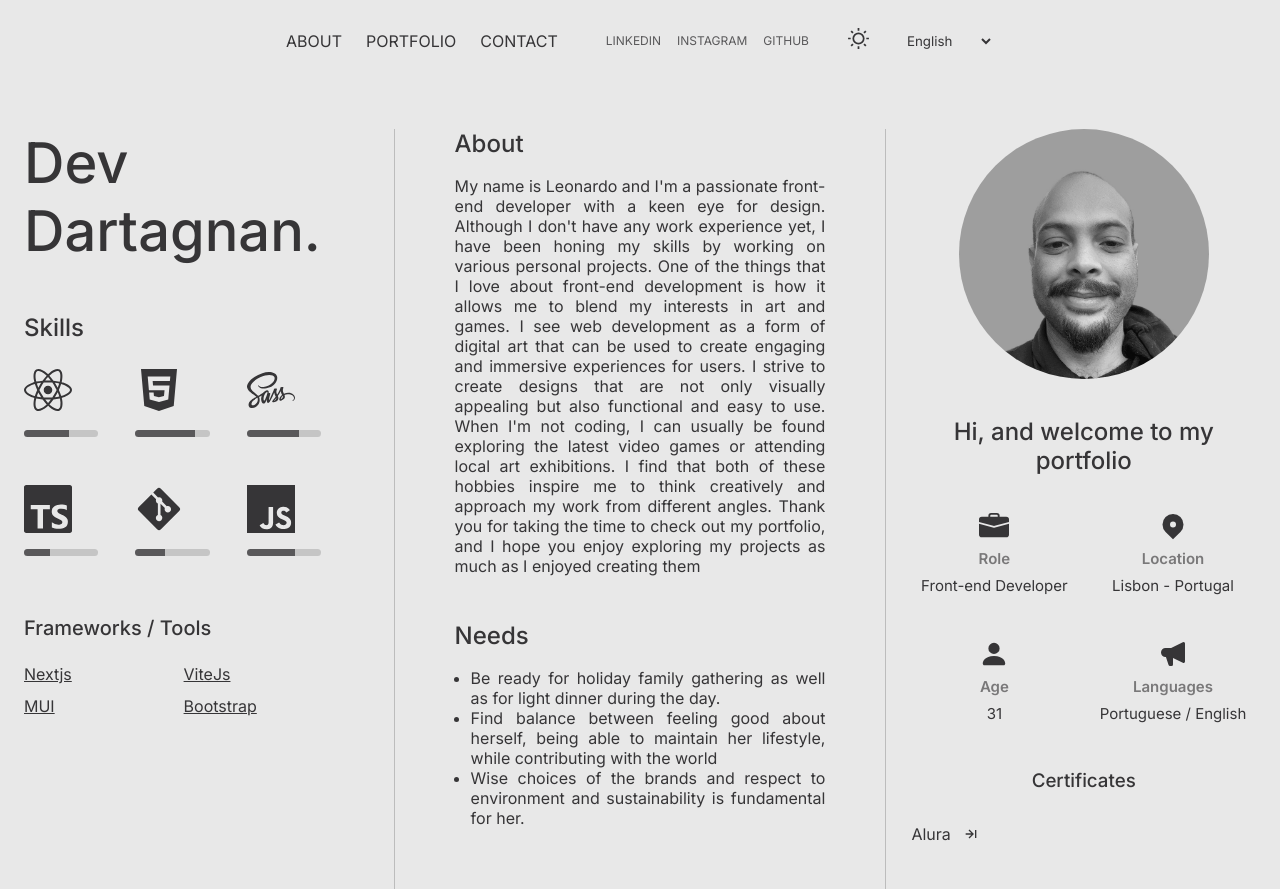
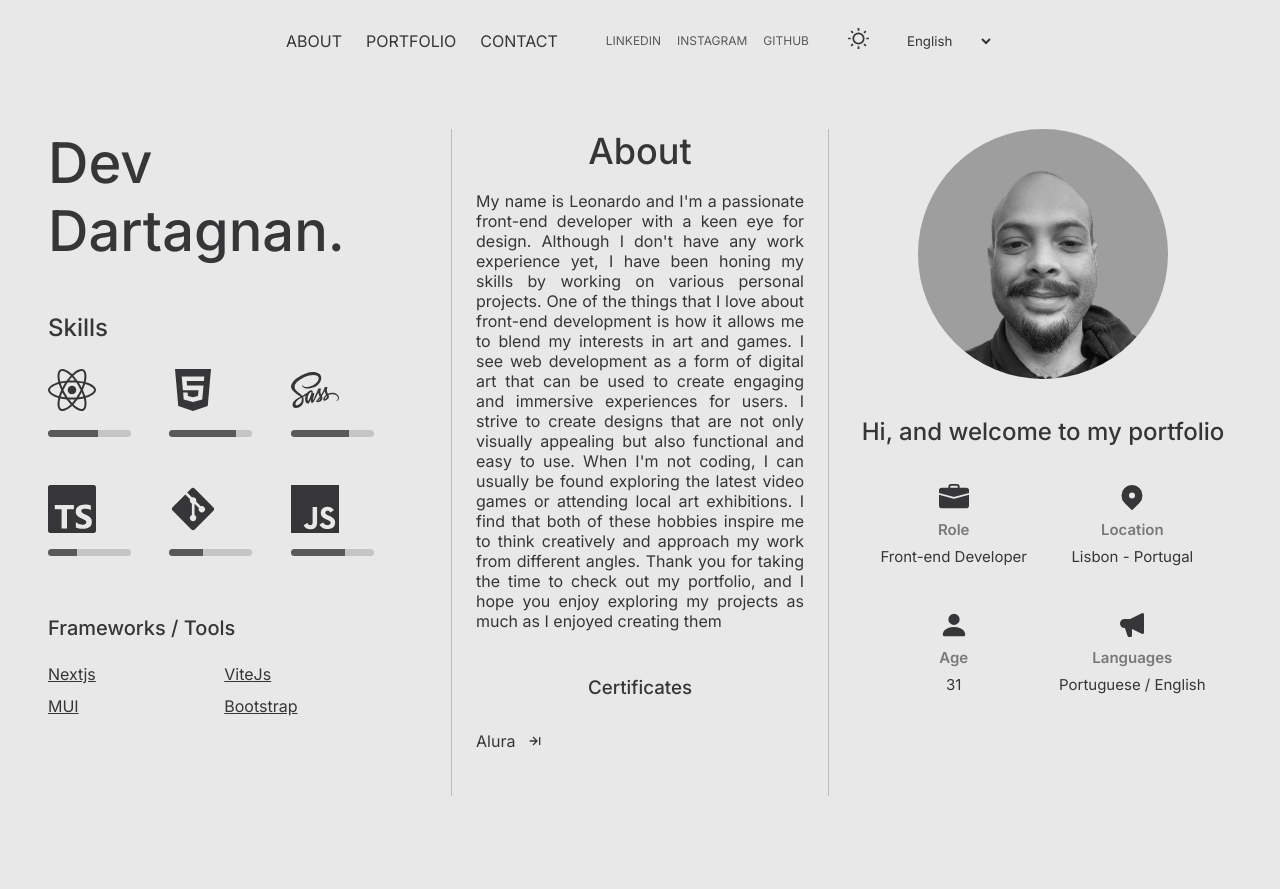
Before and after one commit to devdartagnan/portfolio-dev-dartagnan, a Next.js app: page / in a window 1280 px wide. After the commit the page ends 800 px from the top, so only its background shows below. Built offline with nearby package versions, Linux system fonts and the light colour scheme.

Commit message:
ref: switching components on about

```diff
--- a/src/components/Header/index.tsx
+++ b/src/components/Header/index.tsx
@@ -11,15 +11,17 @@ import { useTranslation } from 'react-i18next'
 export default function Header() {
   const [display, setDisplay] = useState('display-none')
   const { setTheme, resolvedTheme } = useTheme()
-  // const [overFlow, setOverFlow] = useState(false)
+
   function toggleNavMenu() {
     display === 'display-none' ? setDisplay('display-flex') : setDisplay('display-none')
   }
+
   const { i18n, t } = useTranslation();
   const onChangeLang = (e: React.ChangeEvent<HTMLSelectElement>) => {
     const lang_code = e.target.value;
     i18n.changeLanguage(lang_code);
   };
+
   return (
     <header className={styles.header}>
       <IoMenuOutline size={'32px'} onClick={() => toggleNavMenu()} className={styles['menu-bar']} />
--- a/src/components/Profile/Profile.module.scss
+++ b/src/components/Profile/Profile.module.scss
@@ -16,28 +16,6 @@
     width: 100%;
   }
 
-  .certificates {
-    width: 100%;
-
-    h1 {
-      margin-bottom: 32px;
-      text-align: center;
-    }
-
-    .certificates-list {
-      list-style: none;
-      margin-bottom: 45px;
-
-      .list-link {
-        align-items: center;
-        display: flex;
-        gap: 12px;
-      }
-      .list-link:hover{
-        color: var(--hover);
-      }
-    }
-  }
 }
 
 @media screen and (min-width:425px) {
--- a/src/components/Profile/index.tsx
+++ b/src/components/Profile/index.tsx
@@ -3,9 +3,8 @@ import Image from 'next/image'
 import styles from './Profile.module.scss'
 import classNames from 'classnames'
 import InfoProfile from './InfoProfile'
-import Link from 'next/link'
 import { useTranslation } from 'react-i18next'
-import { BiArrowToRight } from 'react-icons/bi'
+
 
 interface Props {
   className?: string; // 👈️ marked optional
@@ -21,14 +20,6 @@ export default function PictureProfile({ className = '' }: Props) {
       <Image src="/assets12.jpg" alt="" width={250} height={250} />
       <h2>{t("home.profile.title")}</h2>
       <InfoProfile />
-      <div className={styles.certificates}>
-        <h1>{t("home.profile.certificates")}</h1>
-        <ul className={styles['certificates-list']}>
-          <li>
-            <Link href={'https://cursos.alura.com.br/vitrinedev/devdartagnan'} className={styles['list-link']} target='_blank'>Alura<BiArrowToRight /></Link>
-          </li>
-        </ul>
-      </div>
     </section>
   )
 }
--- a/src/pages/about/About.module.scss
+++ b/src/pages/about/About.module.scss
@@ -16,10 +16,12 @@
   .about {
     display: grid;
     gap: 25px;
-    grid-template-columns: 1fr 40% 1fr;
+    grid-template-columns: 1fr 1fr 1fr;
     grid-template-rows: 1;
     max-width: 1660px;
-    margin: auto;
+    margin-top: auto;
+    margin-left: var(--medium);
+    margin-right: var(--medium);
     padding-top: 24px;
   }
 
--- a/src/pages/about/BioSection/BioSection.module.scss
+++ b/src/pages/about/BioSection/BioSection.module.scss
@@ -8,8 +8,35 @@
     display: grid;
     gap: 18px;
 
+    h2 {
+      font-size: var(--font-size-36);
+      text-align: center;
+    }
+
     ul {
       padding-left: 1rem;
+    }
+  }
+  .certificates {
+    width: 100%;
+
+    h1 {
+      margin-bottom: 32px;
+      text-align: center;
+    }
+
+    .certificates-list {
+      list-style: none;
+      margin-bottom: 45px;
+
+      .list-link {
+        align-items: center;
+        display: flex;
+        gap: 12px;
+      }
+      .list-link:hover{
+        color: var(--hover);
+      }
     }
   }
 }
@@ -18,6 +45,6 @@
   .bio {
     border-left: 1px solid var(--borderOpacity01);
     border-right: 1px solid var(--borderOpacity01);
-    padding: 0 60px;
+    padding: 0 var(--medium);
   }
 }
--- a/src/pages/about/BioSection/index.tsx
+++ b/src/pages/about/BioSection/index.tsx
@@ -1,23 +1,32 @@
 import React from 'react'
-import Styles from './BioSection.module.scss'
+import styles from './BioSection.module.scss'
 import { useTranslation } from 'react-i18next'
+import Link from 'next/link'
+import { BiArrowToRight } from 'react-icons/bi'
 
 export default function BioSectionex() {
   const { t } = useTranslation();
   return (
-    <section className={Styles.bio}>
-      <div className={Styles['biography-section']}>
+    <section className={styles.bio}>
+      <div className={styles['biography-section']}>
         <h2> {t("home.about.title")}</h2>
         <p>{t("home.about.about")}</p>
       </div>
-      <div className={Styles['biography-section']}>
-        <h2>Needs</h2>
-        <ul>
-          <li>Be ready for holiday family gathering as well as for light dinner during the day.</li>
-          <li>Find balance between feeling good about herself, being able to maintain her lifestyle, while contributing with the world</li>
-          <li>Wise choices of the brands and respect to environment and sustainability is fundamental for her.</li>
+      <div className={styles.certificates}>
+        <h1>{t("home.profile.certificates")}</h1>
+
+        <ul className={styles['certificates-list']}>
+          <li>
+            <Link
+              href={'https://cursos.alura.com.br/vitrinedev/devdartagnan'}
+              className={styles['list-link']}
+              target='_blank'>
+              Alura
+              <BiArrowToRight />
+            </Link>
+          </li>
         </ul>
       </div>
-    </section>
+    </section >
   )
 }
--- a/src/styles/global.scss
+++ b/src/styles/global.scss
@@ -10,9 +10,10 @@
   --hover: #f5a1a1;
   --small: 16px;
   --medium: 24px;
+  --font-size-36: 36px;
   --large: 48px;
-  --box-shadow:#101010;
-  --box-shadow-hover:#000000;
+  --box-shadow: #101010;
+  --box-shadow-hover: #000000;
 }
 
 html[data-theme='light'] {
@@ -26,9 +27,10 @@ html[data-theme='light'] {
   --hover: #f5a1a1;
   --small: 16px;
   --medium: 24px;
+  --font-size-36: 36px;
   --large: 48px;
-  --box-shadow:#dddddd;
-  --box-shadow-hover:#aaaaaa;
+  --box-shadow: #dddddd;
+  --box-shadow-hover: #aaaaaa;
 }
 
 html[data-theme='dark'] {
@@ -42,9 +44,10 @@ html[data-theme='dark'] {
   --hover: #f5a1a1;
   --small: 16px;
   --medium: 24px;
+  --font-size-36: 36px;
   --large: 48px;
-  --box-shadow:#111111;
-  --box-shadow-hover:#090909;
+  --box-shadow: #111111;
+  --box-shadow-hover: #090909;
 }
 
 * {
```
